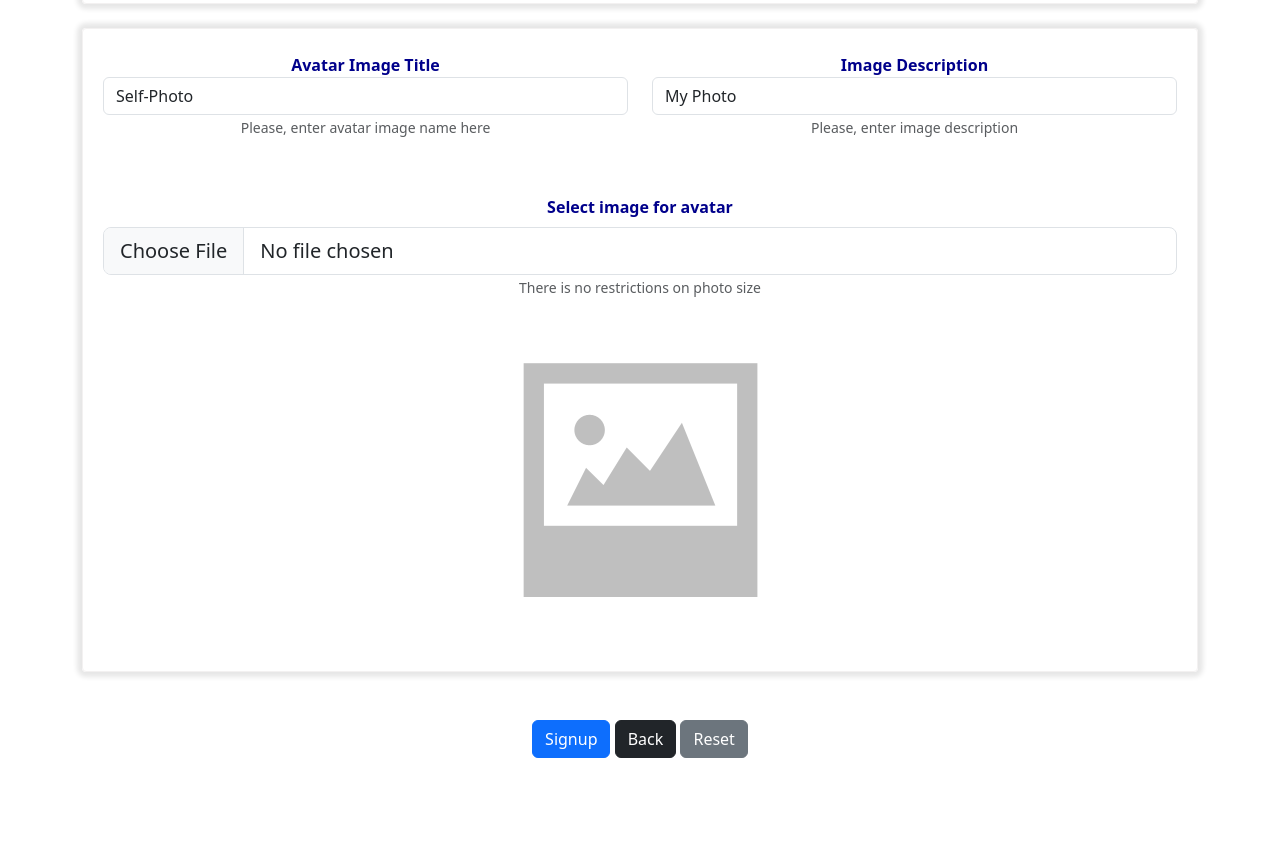
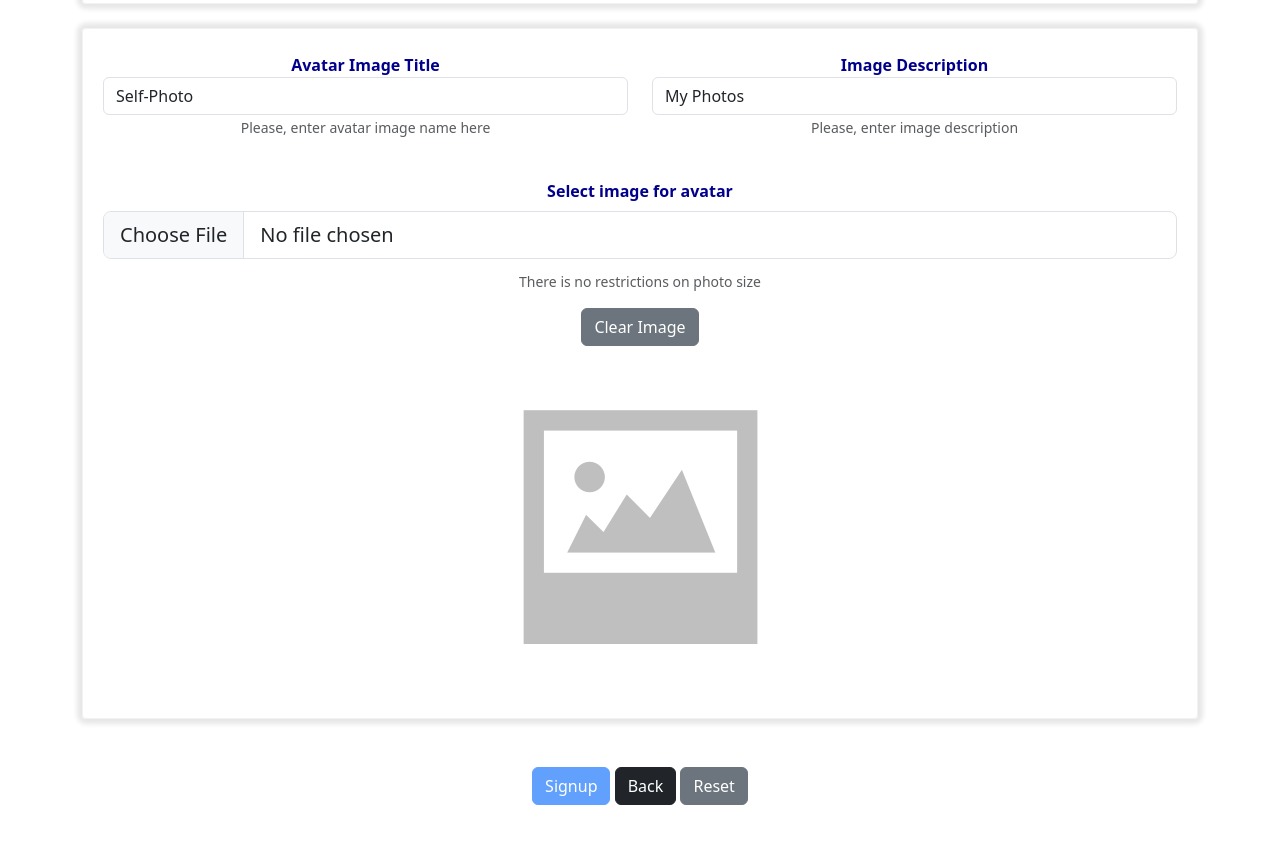
Before and after one commit to likejean/express-srv, a website: page public/html/userRegister.html in a window 1280 px wide. Shown: the part 756-1600 px from the top of the page. Before the commit the page ends 1562 px from the top, so only its background shows below. Drawn offline with nearby package versions, Linux system fonts and the light colour scheme.

Commit message:
Added createNewUserProfile.js file for POST Axios request

```diff
--- a/public/html/userRegister.html
+++ b/public/html/userRegister.html
@@ -195,27 +195,36 @@
 								</div>
 							</div>
 							<div class="row">
-								<div class="container">
-									<div class="form-group my-3">
-										<label for="file" class="form-label">Select image for avatar</label>
+								<div class="col-lg-12 col-sm-12 mb-sm-2">
+									<label for="avatar" class="form-label">Select image for avatar</label>
 									<input
 										class="form-control form-control-lg"
 										type="file"
-											id="file"
+										id="avatar"
 										accept='image/*'
 										name="avatar"
 										value=""
 										aria-describedby="avatar#Help"
 										onchange="document.getElementById('avatar-image').src = window.URL.createObjectURL(this.files[0])"
 										required>
+									</div>
 									<small id="avatar#Help" class="form-text text-muted">
 										There is no restrictions on photo size
 									</small>
+
+
 								</div>
+								<button
+									type="button"
+									id="clear-avatar-image-selection"
+									onclick=resetAvatarImageSelection()
+									class="btn btn-secondary my-3">
+										Clear Image
+								</button>
 							</div>
+
 							<div class="container">
 								<p><img class="view-avatar-fit p-3" src='#' id='avatar-image'></p>
-								</div>
 							</div>
 						</div>
 					</div>
@@ -236,20 +245,17 @@
 							</div>
 						</div>
 					</div>
-
 				</form>
-
 			</div>
 		</div>
-
-
-
 
     </body>
 
 	<script src="../js/classes/userGlobalFactory.js"></script>
 	<script src="../js/collections/newUserFormContainer.js"></script>
 	<script src="../js/user/getNewUserFormData.js"></script>
+	<script src="../js/user/utils/clearAvatarImageSelection.js"></script>
+	<scirpt src="../js/user/createNewUserProfile.js"></scirpt>
 
 	<script>
 		function resetNewUserForm() {
--- a/public/js/classes/userGlobalFactory.js
+++ b/public/js/classes/userGlobalFactory.js
@@ -10,7 +10,7 @@ class userFactory {
 
     isSubmitButtonActive() {
         for (const [item, obj] of Object.entries(this.newUserFormInputs)) {
-            if (obj.value === "") {
+            if (obj.value === "" || obj.noFileChosen) {
                 return false;
             }
         }
@@ -18,7 +18,8 @@ class userFactory {
     }
 
     isFormInputFieldEmpty(inputName) {
-        return this.newUserFormInputs[inputName].value.length === 0
+		if(inputName === "avatar") return this.newUserFormInputs[inputName].noFileChosen;
+        else return this.newUserFormInputs[inputName].value.length === 0
     }
 
 	isPatchButtonActive() {
--- a/public/js/collections/newUserFormContainer.js
+++ b/public/js/collections/newUserFormContainer.js
@@ -48,13 +48,13 @@ const newUserFormContainer = {
 		regex: "",
 	},
 	description: {
-		value: "My Photo",
+		value: "My Photos",
 		validator: () => {},
 		inputRule: ``,
 		regex: "",
 	},
 	avatar: {
-		value: "",
+		noFileChosen: true,
 		validator: () => {},
 		inputRule: ``,
 		regex: "",
--- a/public/js/user/getNewUserFormData.js
+++ b/public/js/user/getNewUserFormData.js
@@ -8,11 +8,19 @@ var newUserPostData = {};  //this object for storing POST request body
 
 //Preset NewUserForm fields with initial values using GLOBAL USER FACTORY
 Object.entries(_userfactory.newUserFormInputs).forEach(([key, obj]) => {
-    form.elements[key].value = obj.value;
+	//initialize all form fields except avatar file input (which must be empty by default)
+    if(key !== "avatar") form.elements[key].value = obj.value;
+	//initialize the form with missing image icon if image file is not being selected
 	avatarImg.src = "../../img/avatars/MissingAvatarIcon.png";
-    //submitButton.disabled = !_userfactory.isSubmitButtonActive();
+	//deactivate submission button if not all required field are filled out by a user
+    submitButton.disabled = !_userfactory.isSubmitButtonActive();
 });
 
+//Attach eventListener to New User Form data change event
+form.addEventListener("change", (event) => {
+	if (event.target.name === "avatar") _userfactory.newUserFormInputs["avatar"].noFileChosen = false;
+	submitButton.disabled = !_userfactory.isSubmitButtonActive();
+});
 
 //Attach eventListener to New User Form data Submission event
 form.addEventListener("submit", submitNewUserData);
@@ -26,7 +34,4 @@ function submitNewUserData (event) {
     for (const [key, value] of formData.entries()) {
         newUserPostData[key] = value;
     }
-
-    console.log(newUserPostData);
-
 }
--- /dev/null
+++ b/public/js/user/utils/clearAvatarImageSelection.js
@@ -0,0 +1,15 @@
+function resetAvatarImageSelection () {
+	const btn = document.getElementById("clear-avatar-image-selection");
+	const fileInput = document.getElementById('avatar');
+
+	//callback function for event listener to clear avatar image
+	function clearFileInput() {
+		fileInput.value = ''; // This clears the file selection
+		avatarImg.src = "../../img/avatars/MissingAvatarIcon.png";
+		_userfactory.newUserFormInputs["avatar"].noFileChosen = true;
+		submitButton.disabled = !_userfactory.isSubmitButtonActive();
+	}
+
+	// Add an event listener to a button or any element that triggers the removal
+	btn.addEventListener('click', clearFileInput);
+}
```
Also changed, not shown: public/js/user/createNewUserProfile.js (added, +14 -0 lines). Lines whose indentation alone changed are shown as unchanged.
